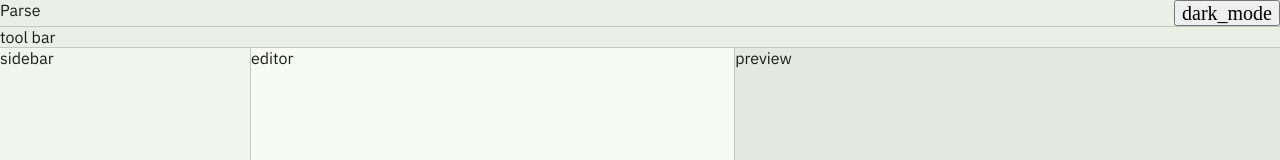
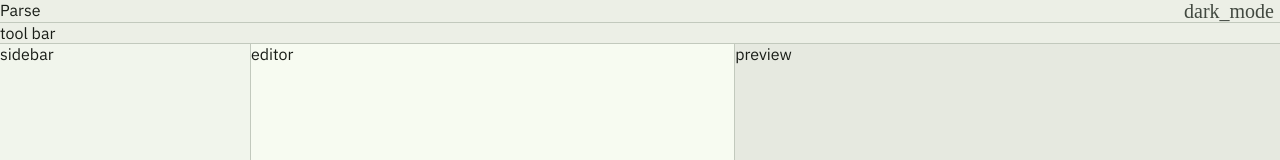
Before and after one commit to S3nc0/parse, a React (Vite) app: page / in a window 1280 px wide. Shown: the top 160 px of the page. Built offline with nearby package versions, Linux system fonts and the light colour scheme.

Commit message:
Fix theme switch button to match the theme

```diff
--- a/src/App.css
+++ b/src/App.css
@@ -13,6 +13,13 @@ header {
   justify-content: space-between;
   background-color: var(--surface-container);
   border-bottom: 1px solid var(--outline-variant);
+}
+
+.theme-toggle {
+  background-color: transparent;
+  border: none;
+  color: var(--on-surface-variant);
+  cursor: pointer;
 }
 
 .toolbar {
```
